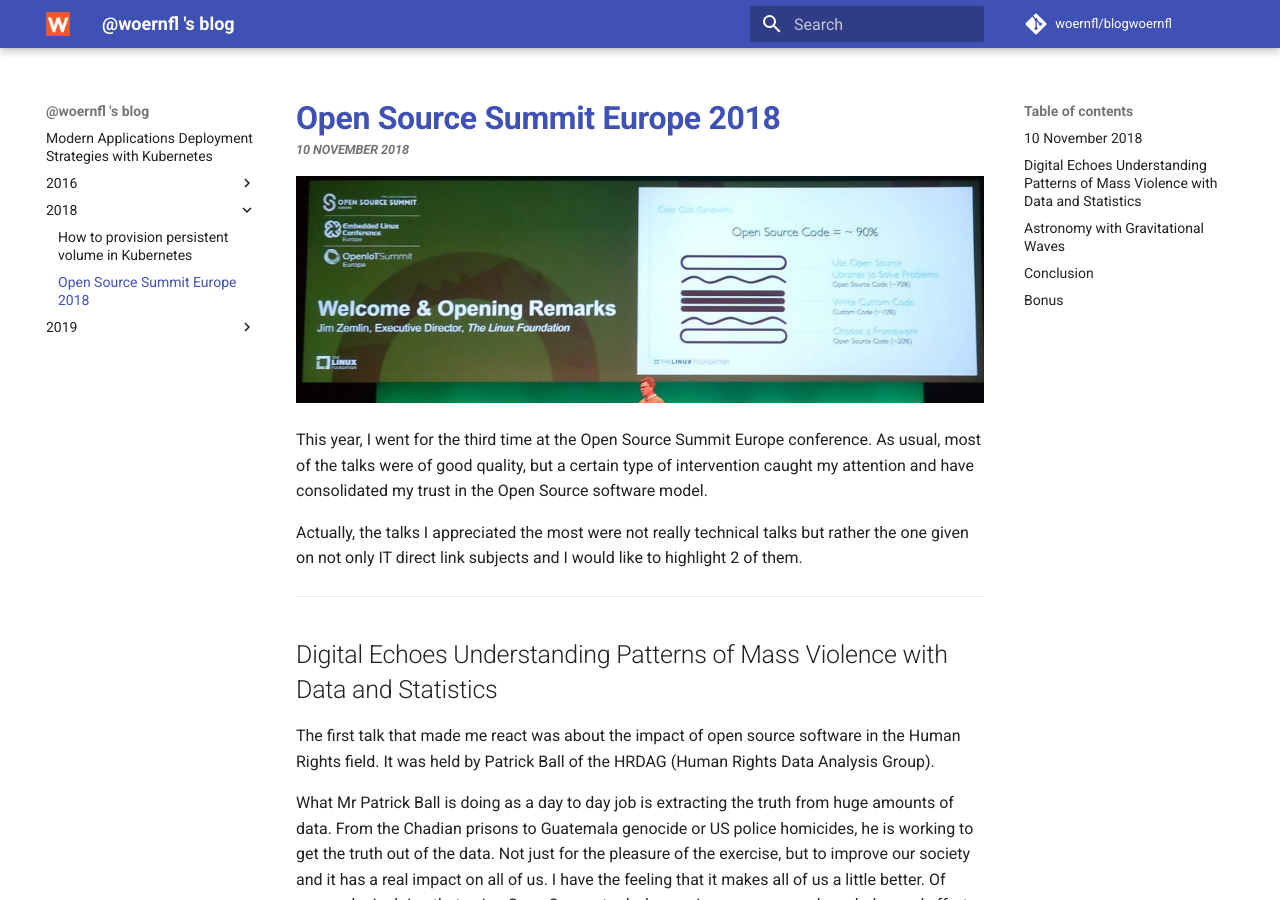
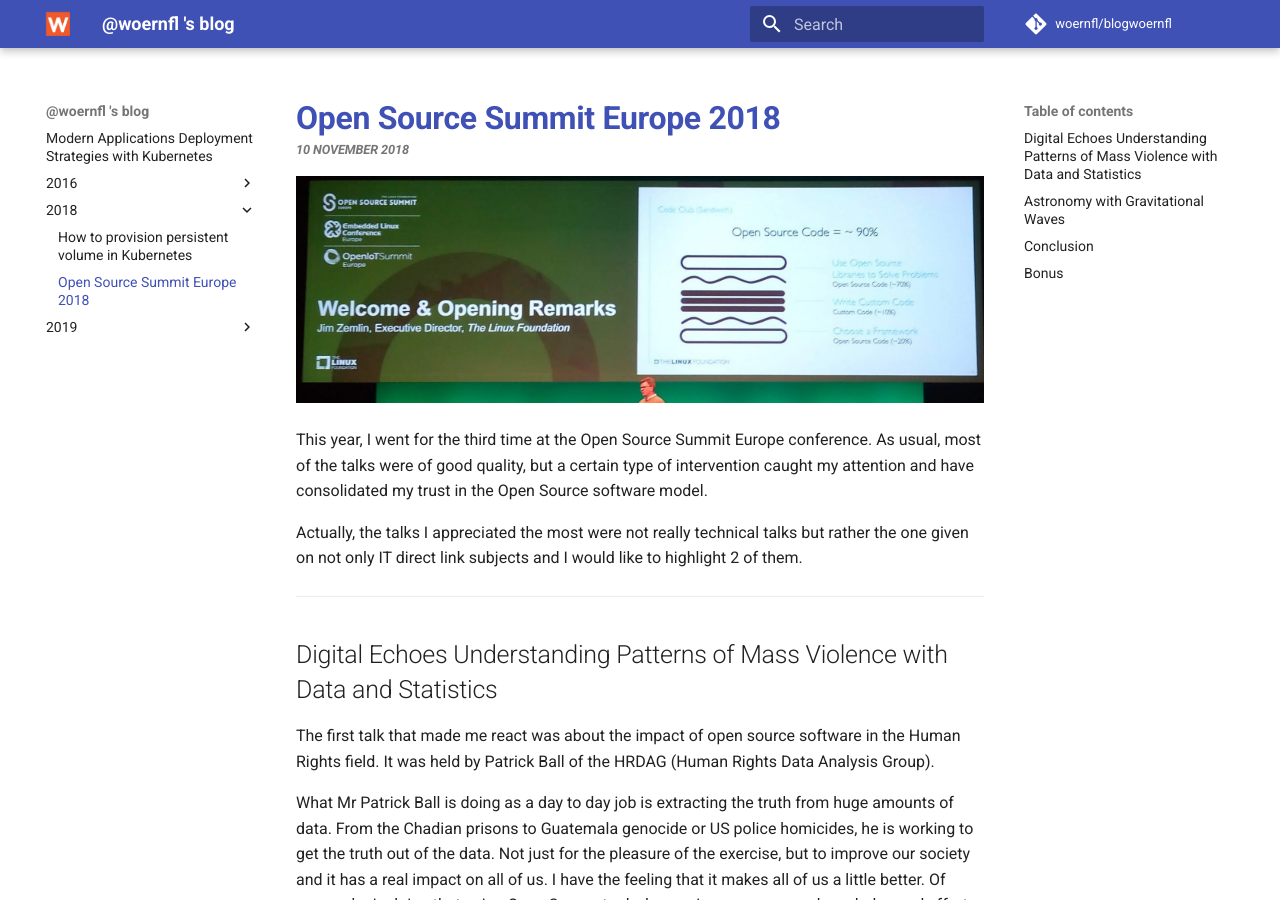
Before and after one commit to woernfl/blogwoernfl, an MkDocs documentation site: the page built from docs/2018/2018-11-10-Open-Source-Summit-Europe-2018.md, in a window 1280 px wide and 900 px high. Built offline with MkDocs 1.6.1 and Material for MkDocs 9.7.7, drawn with Linux system fonts in a browser that asks for light colours; comment, search, counter and statistics services are not loaded.

Commit message:
mkdocs.yml: Add TOC
Signed-off-by: Florian Woerner <florian.woerner@onmyown.io>

```diff
--- a/mkdocs.yml
+++ b/mkdocs.yml
@@ -40,7 +40,7 @@
   - markdown_include.include
   - meta
   - toc:
-      toc_depth: 6
+      toc_depth: 4
 
 plugins:
   - macros
```
